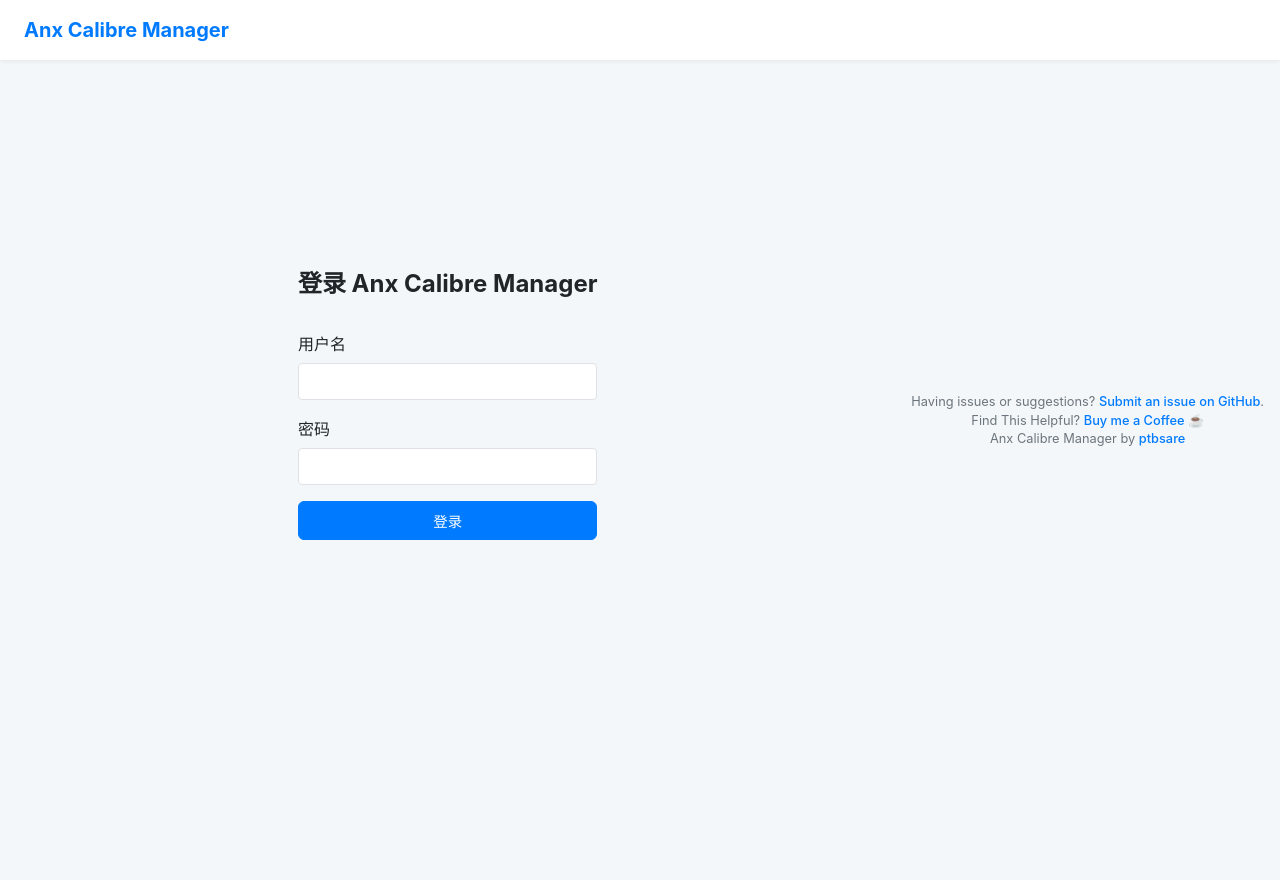
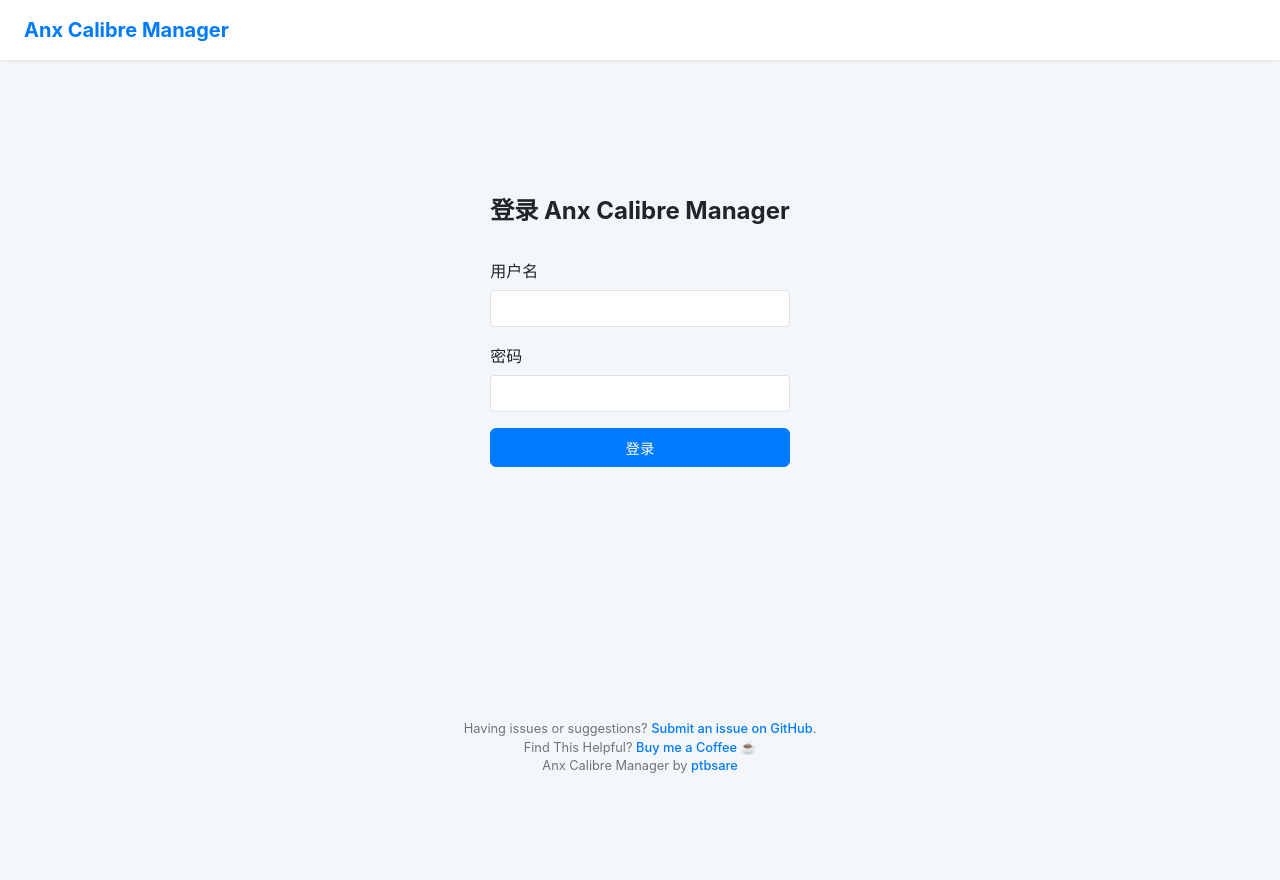
Before and after one commit to clover-eric/anx-calibre-manager, a Python web app: template templates/login.html in a window 1280 px wide. Run offline with Jinja, Linux system fonts and the light colour scheme; the template is opened without the code that fills it, so the values that code supplies are empty.

Commit message:
fix: fix login style

```diff
--- a/static/style.css
+++ b/static/style.css
@@ -604,9 +604,15 @@ textarea {
 .login-body {
     padding-top: 0;
     display: flex;
+    flex-direction: column;
+    min-height: 100vh;
+}
+
+.login-body .container {
+    flex: 1;
+    display: flex;
     justify-content: center;
     align-items: center;
-    min-height: 100vh;
 }
 .login-wrapper {
     width: 100%;
```
